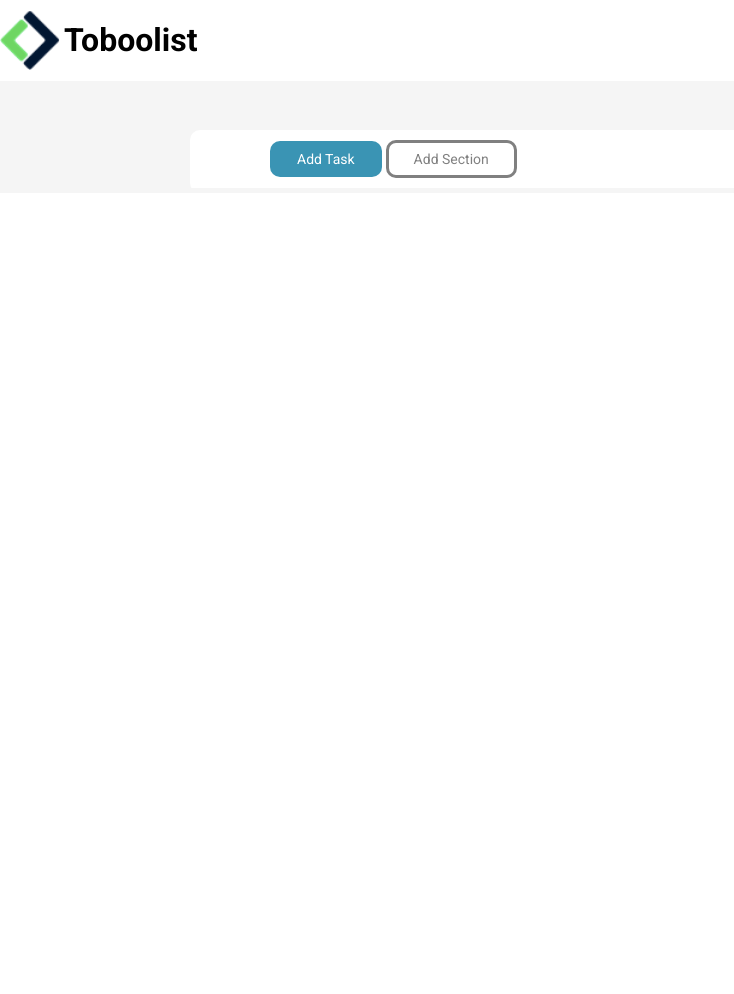
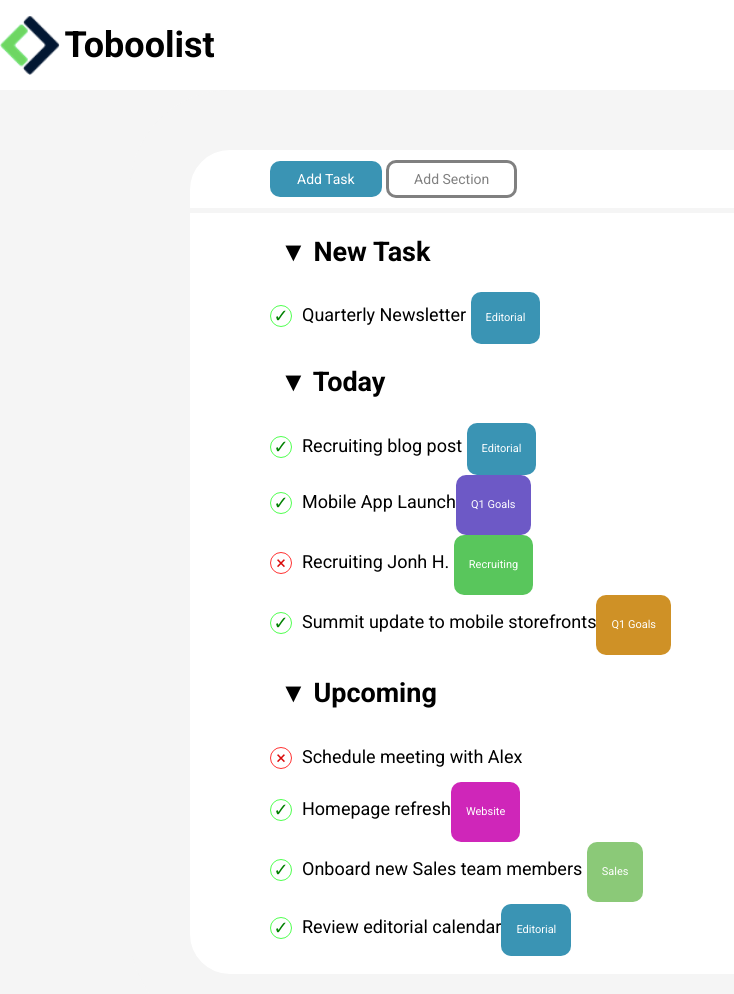
Before and after one commit to FilippoBersan/html-css-toboolist, a plain HTML site: page index.html in a window 1280 px wide. Shown: the whole page, without its empty margins (0-734 px from the left). Before the commit the page ends 800 px from the top, so only its background shows below. Drawn offline with Linux system fonts and the light colour scheme.

Commit message:
feat: contenuti pagina

```diff
--- a/index.html
+++ b/index.html
@@ -24,10 +24,8 @@
         <h1>Toboolist</h1>
     </header>
     <!-- logo -->
+    <main>
 
-
-    <main>
-        <div class="divisorecontainer"><br></div>
 
         <div class="container">
 
@@ -36,8 +34,64 @@
                 <div class="selectedbutton">Add Task</div>
                 <div class="unselectedbutton"><span id="testogrigio">Add Section</span></div>
             </section>
+            <!-- bottoni -->
+
+
+            <!-- primo contenuto -->
+            <section class="contenutopagina">
+                <ul>
+                    <h2>&#x25BC New Task</h2>
+                    <li><span class="elementcheck"></span>Quarterly Newsletter <span class="editorial">Editorial</span>
+                    </li>
+                </ul>
+            </section>
+             <!-- primo contenuto -->
+
+              <!-- secondo contenuto -->
+              <section class="contenutopagina">
+                <ul>
+                    <h2>&#x25BC Today</h2>
+                    <li><span class="elementcheck"></span>Recruiting blog post <span class="editorial">Editorial</span>
+                   <li><span class="elementcheck"></span>Mobile App Launch<span class="q1goals">Q1 Goals</span>
+                    <li><span class="elementcross"></span>Recruiting Jonh H. <span class="recruiting">Recruiting</span>
+                    <li><span class="elementcheck"></span>Summit update to mobile storefronts<span class="mobile">Q1 Goals</span>
+                </ul>
+            </section>
+              <!-- secondo contenuto -->
+
+
+               <!-- terzo contenuto -->
+               <section class="contenutopagina">
+                <ul>
+                    <h2>&#x25BC Upcoming</h2>
+                    <li><span class="elementcross"></span>Schedule meeting with Alex
+                    <li><span class="elementcheck"></span>Homepage refresh<span class="website">Website</span>
+                    <li><span class="elementcheck"></span>Onboard new Sales team members <span class="sales">Sales</span>
+                    <li><span class="elementcheck"></span>Review editorial calendar<span class="editorial">Editorial</span>
+                </ul>
+            </section>
+
+
+
+
+
+
+
+
+
+
+
+
+
+
+
 
         </div>
+
+
+
+
+
 
 
     </main>
--- a/style.css
+++ b/style.css
@@ -1,6 +1,7 @@
 body{
     margin: 0;
     font-family: 'Roboto', sans-serif;
+    font-size: 18px;
 }
 
 .logo{
@@ -24,22 +25,17 @@ main{
 }
 
 
-.divisorecontainer{
-    border-color: whitesmoke;
-    padding-top:  30px;
-
-
-
-}
-
 
 
 .container{
 
     background-color: white;
-    border-radius:  10px 10px 10px 10px;
+    border-radius:  100px 100px 100px 100px;
     width: 900px;
     margin: 0 auto;
+    border: 60px solid whitesmoke;
+
+
 
 
 }
@@ -82,3 +78,160 @@ main{
 
     color: gray;
   }
+
+
+.contenutopagina{
+
+    padding-left: 50px;
+  }
+
+
+  ul{
+
+    list-style: none;
+  }
+
+  /* .elementcheck{
+
+    display: inline-block;
+    height: 20px;
+    width: 20px;
+    border: 1px solid rgb(80, 255, 80);
+    vertical-align: middle;
+    text-align: center;
+    line-height: 20px;
+    border-radius: 50%;
+    color: green;
+    position: relative;
+    right: 10px;
+
+  } */
+
+  li{
+
+    line-height: 50px;
+  }
+
+
+
+ .elementcheck::before{
+
+    content: "\2713";
+    display: inline-block;
+    height: 20px;
+    width: 20px;
+    border: 1px solid rgb(80, 255, 80);
+    vertical-align: middle;
+    text-align: center;
+    line-height: 20px;
+    border-radius: 50%;
+    color: green;
+    position: relative;
+    right: 10px;
+  }
+
+  .elementcross::before{
+
+    content: "\00d7";
+    display: inline-block;
+    height: 20px;
+    width: 20px;
+    border: 1px solid rgb(255, 50, 50);
+    vertical-align: middle;
+    text-align: center;
+    line-height: 20px;
+    border-radius: 50%;
+    color: rgb(217, 10, 10);
+    position: relative;
+    right: 10px;
+  }
+
+
+  .editorial{
+
+    display: inline-block;
+    background-color: #3a94b4;
+    border-radius: 10px 10px 10px 10px;
+    color: rgb(255, 255, 255);
+    padding: 1px 15px;
+    text-align: center;
+    display: inline-block;
+    font-size: 11px;
+
+
+
+  }
+
+
+  .q1goals{
+
+    display: inline-block;
+    background-color: #6d59c6;
+    border-radius: 10px 10px 10px 10px;
+    color: rgb(255, 255, 255);
+    padding: 5px 15px;
+    text-align: center;
+    display: inline-block;
+    font-size: 11px;
+
+
+  }
+
+
+  .recruiting{
+
+    display: inline-block;
+    background-color: #59c65c;
+    border-radius: 10px 10px 10px 10px;
+    color: rgb(255, 255, 255);
+    padding: 5px 15px;
+    text-align: center;
+    display: inline-block;
+    font-size: 11px;
+
+
+  }
+
+
+  .mobile{
+
+    display: inline-block;
+    background-color: #cf9126;
+    border-radius: 10px 10px 10px 10px;
+    color: rgb(255, 255, 255);
+    padding: 5px 15px;
+    text-align: center;
+    display: inline-block;
+    font-size: 11px;
+
+  }
+
+
+  .website{
+
+
+    display: inline-block;
+    background-color: #cf26b9;
+    border-radius: 10px 10px 10px 10px;
+    color: rgb(255, 255, 255);
+    padding: 5px 15px;
+    text-align: center;
+    display: inline-block;
+    font-size: 11px;
+
+
+  }
+
+
+  .sales{
+
+    display: inline-block;
+    background-color: #8bc978;
+    border-radius: 10px 10px 10px 10px;
+    color: rgb(255, 255, 255);
+    padding: 5px 15px;
+    text-align: center;
+    display: inline-block;
+    font-size: 11px;
+
+  }
```
